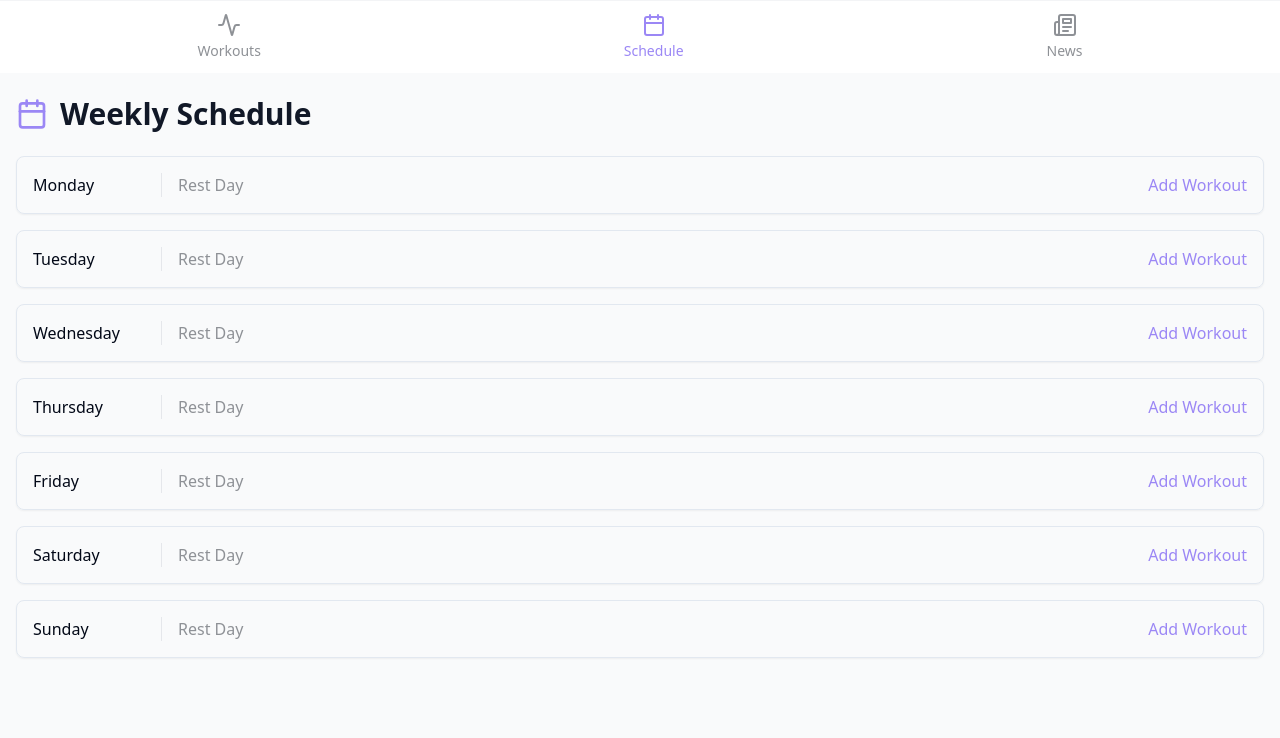
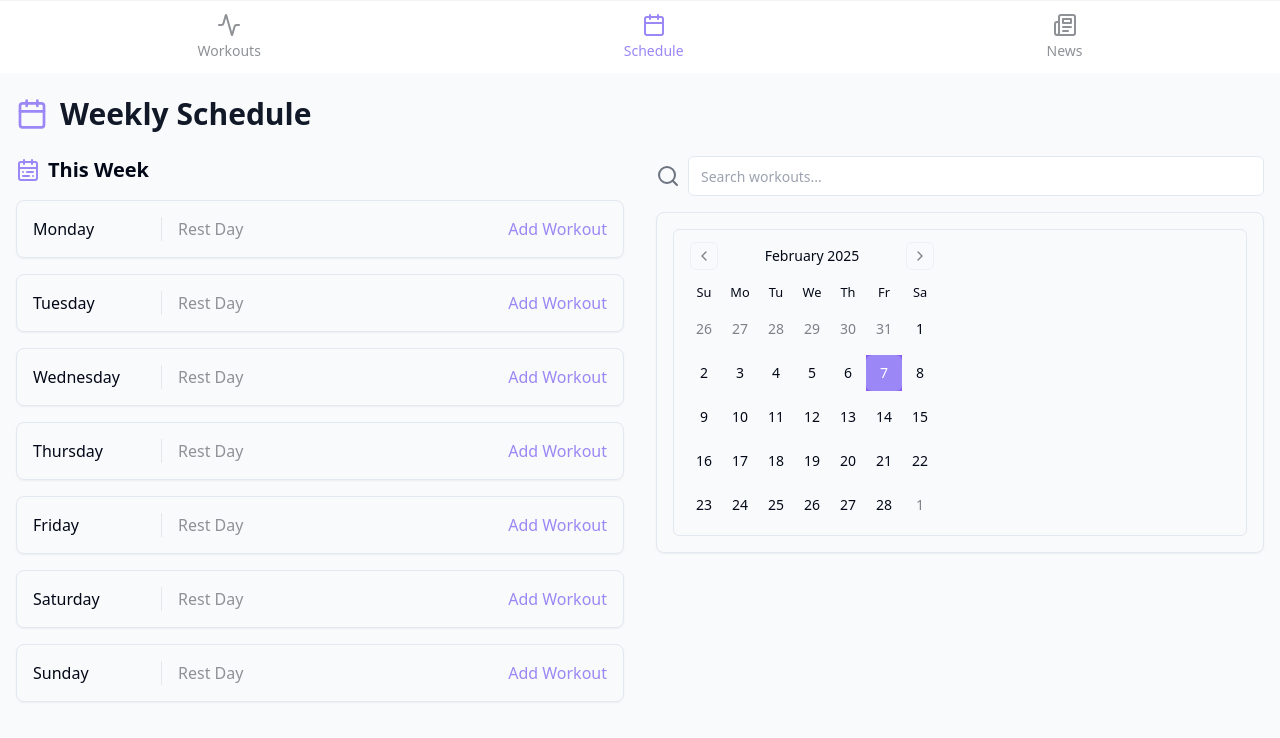
Before and after one commit to banblack/schedulife-fitness, a React (Vite) app: page /schedule in a window 1280 px wide. Shown: the top 738 px of the page. Built offline with nearby package versions, Linux system fonts and the light colour scheme.

Commit message:
Add monthly/yearly workout view
Adds a view to the schedule section to see workouts in a month or year, allowing users to search for past workouts by date.

```diff
--- a/src/pages/Schedule.tsx
+++ b/src/pages/Schedule.tsx
@@ -1,9 +1,27 @@
 
 import { Card } from "@/components/ui/card";
-import { Calendar as CalendarIcon } from "lucide-react";
+import { Calendar } from "@/components/ui/calendar";
+import { Search, CalendarIcon, CalendarRange } from "lucide-react";
+import { useState } from "react";
+import { Button } from "@/components/ui/button";
+import { Input } from "@/components/ui/input";
+import { format } from "date-fns";
 
 const Schedule = () => {
   const days = ['Monday', 'Tuesday', 'Wednesday', 'Thursday', 'Friday', 'Saturday', 'Sunday'];
+  const [date, setDate] = useState<Date | undefined>(new Date());
+  const [searchQuery, setSearchQuery] = useState("");
+
+  // Sample workout data - in a real app this would come from your backend
+  const workouts = {
+    "2024-04-15": { type: "Cardio", description: "30min run" },
+    "2024-04-10": { type: "Strength", description: "Upper body" },
+    // Add more sample workouts as needed
+  };
+
+  const selectedDayWorkout = date
+    ? workouts[format(date, 'yyyy-MM-dd')]
+    : null;
 
   return (
     <div className="container px-4 py-8 animate-fade-in">
@@ -12,7 +30,13 @@ const Schedule = () => {
         <h1 className="text-3xl font-bold text-gray-900">Weekly Schedule</h1>
       </div>
 
+      <div className="grid grid-cols-1 lg:grid-cols-2 gap-8">
+        {/* Left side - Weekly schedule */}
         <div className="space-y-4">
+          <div className="flex items-center gap-2 mb-4">
+            <CalendarRange className="w-6 h-6 text-primary" />
+            <h2 className="text-xl font-semibold">This Week</h2>
+          </div>
           {days.map((day) => (
             <Card key={day} className="p-4 hover:shadow-lg transition-shadow">
               <div className="flex justify-between items-center">
@@ -28,6 +52,43 @@ const Schedule = () => {
             </Card>
           ))}
         </div>
+
+        {/* Right side - Calendar view */}
+        <div className="space-y-6">
+          <div className="flex flex-col gap-4">
+            <div className="flex items-center gap-2">
+              <Search className="w-6 h-6 text-gray-500" />
+              <Input
+                type="text"
+                placeholder="Search workouts..."
+                value={searchQuery}
+                onChange={(e) => setSearchQuery(e.target.value)}
+                className="flex-1"
+              />
+            </div>
+
+            <Card className="p-4">
+              <Calendar
+                mode="single"
+                selected={date}
+                onSelect={setDate}
+                className="rounded-md border"
+              />
+
+              {selectedDayWorkout && (
+                <div className="mt-4 p-4 bg-primary/5 rounded-lg">
+                  <h3 className="font-medium mb-2">
+                    Workout on {date ? format(date, 'MMMM d, yyyy') : ''}
+                  </h3>
+                  <p className="text-sm text-neutral">
+                    {selectedDayWorkout.type} - {selectedDayWorkout.description}
+                  </p>
+                </div>
+              )}
+            </Card>
+          </div>
+        </div>
+      </div>
     </div>
   );
 };
```
Lines whose indentation alone changed are shown as unchanged.
